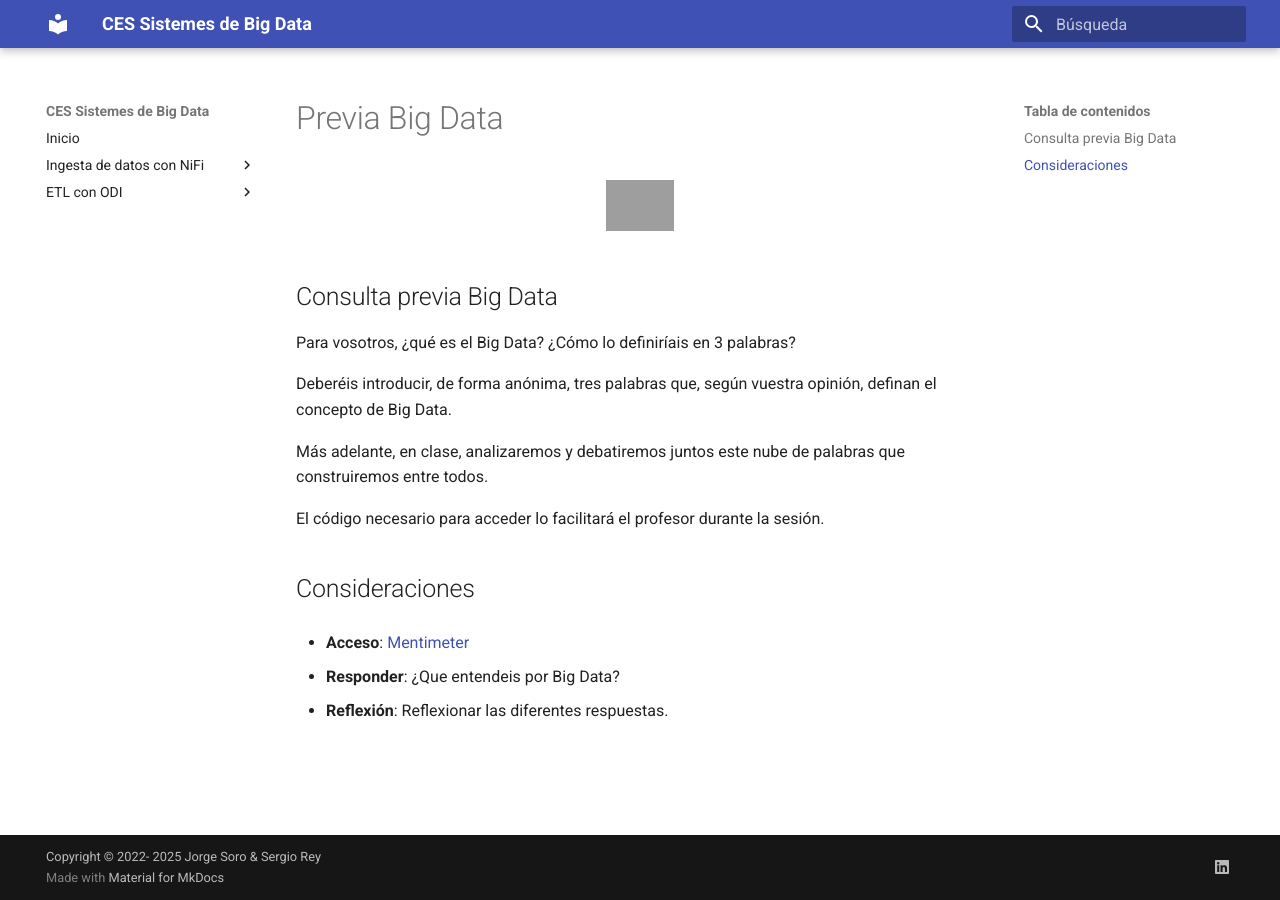
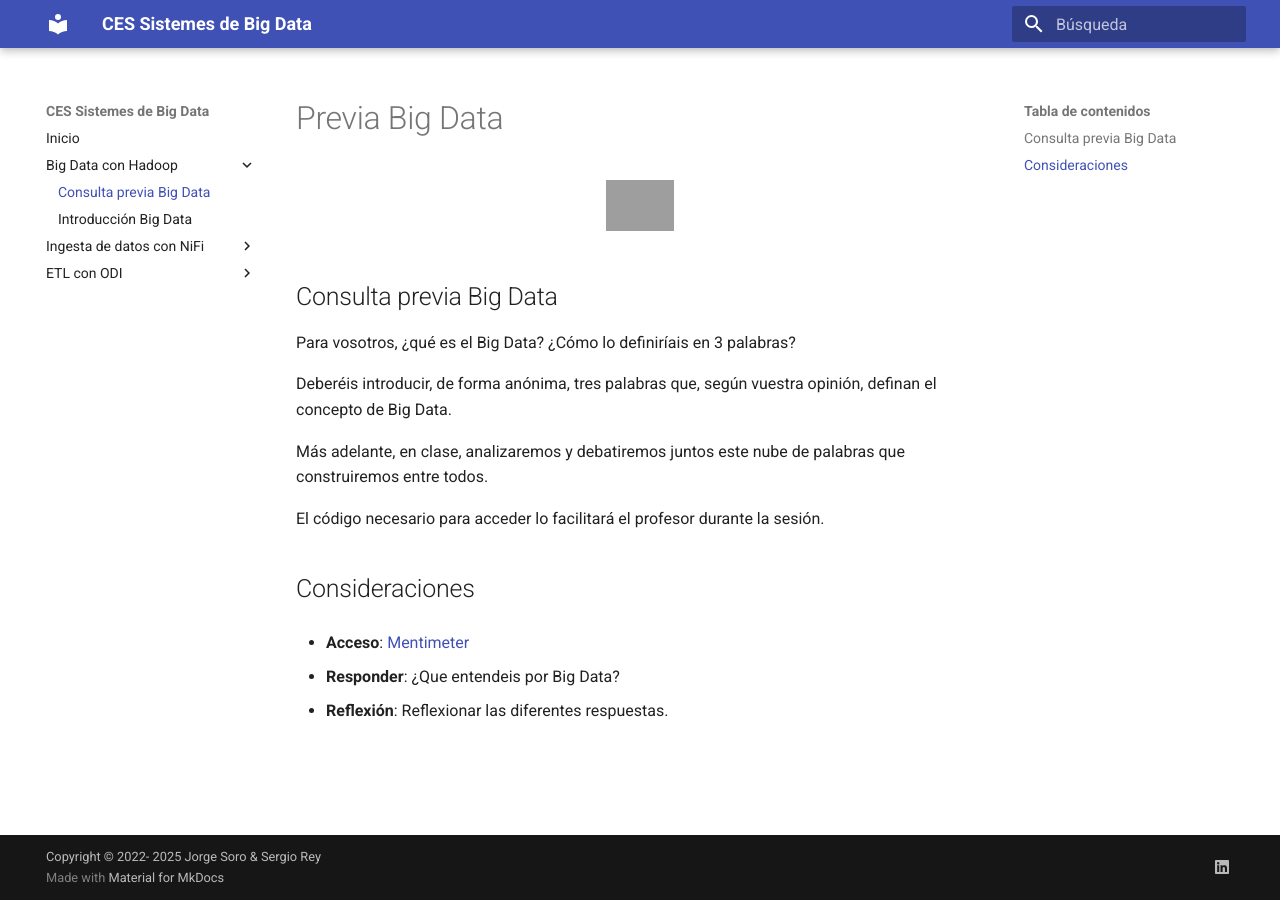
Before and after one commit to jorsodom/bigdata-sb, an MkDocs documentation site: the page built from docs/hadoop/PreviaBigData.md, in a window 1280 px wide. Built offline with MkDocs 1.6.1 and Material for MkDocs 9.7.7, drawn with Linux system fonts in a browser that asks for light colours; grey boxes are pictures that could not be loaded.

Commit message:
test hadoop

```diff
--- a/mkdocs.yml
+++ b/mkdocs.yml
@@ -4,6 +4,9 @@ site_url: https://jorsodom.github.io/bigdata-sb/
 
 nav:
   - Inicio: index.md
+  - Big Data con Hadoop:
+    - Consulta previa Big Data: hadoop/PreviaBigData.md
+    - Introducción Big Data: hadoop/IntroBigData.md
   - Ingesta de datos con NiFi:
     - Introducción: nifi/nifiIntroduccion.md
     - Práctica 1: nifi/nifiPractica1.md
```
